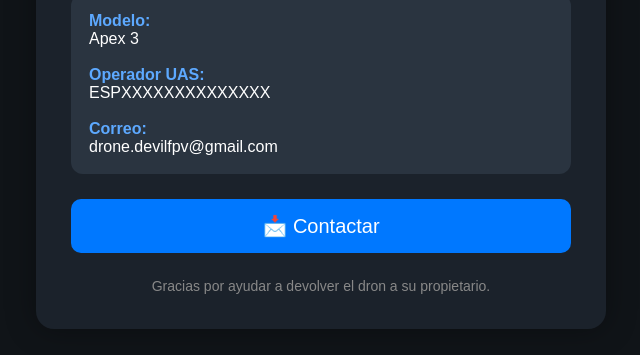
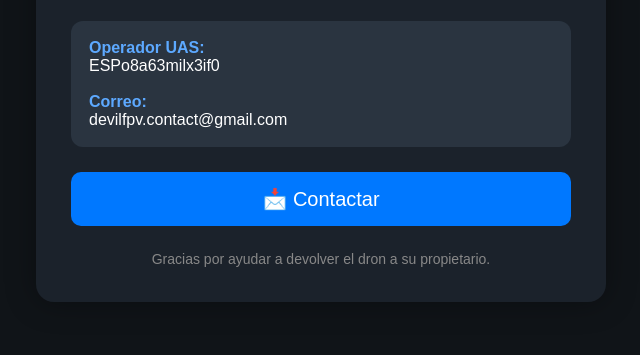
Before and after one commit to devilfpv/devilfpv.github.io, a plain HTML site: page index.html in a window 1280 px wide. Shown: the part 445-800 px from the top of the page, without its empty margins (319-959 px from the left). Drawn offline with Linux system fonts and the light colour scheme.

Commit message:
Update index.html

```diff
--- a/index.html
+++ b/index.html
@@ -106,28 +106,22 @@ Si has encontrado esta aeronave, por favor ponte en contacto conmigo.
 
 <div class="info">
 
-<div>
-<span class="label">Modelo:</span><br>
-Apex 3
-</div>
-
-<br>
 
 <div>
 <span class="label">Operador UAS:</span><br>
-ESPXXXXXXXXXXXXXX
+ESPo8a63milx3if0
 </div>
 
 <br>
 
 <div>
 <span class="label">Correo:</span><br>
-drone.devilfpv@gmail.com
+devilfpv.contact@gmail.com
 </div>
 
 </div>
 
-<a class="button" href="mailto:drone.devilfpv@gmail.com?subject=He encontrado tu dron">
+<a class="button" href="mailto:devilfpv.contact@gmail.com?subject=He encontrado tu dron">
 📩 Contactar
 </a>
 
```
